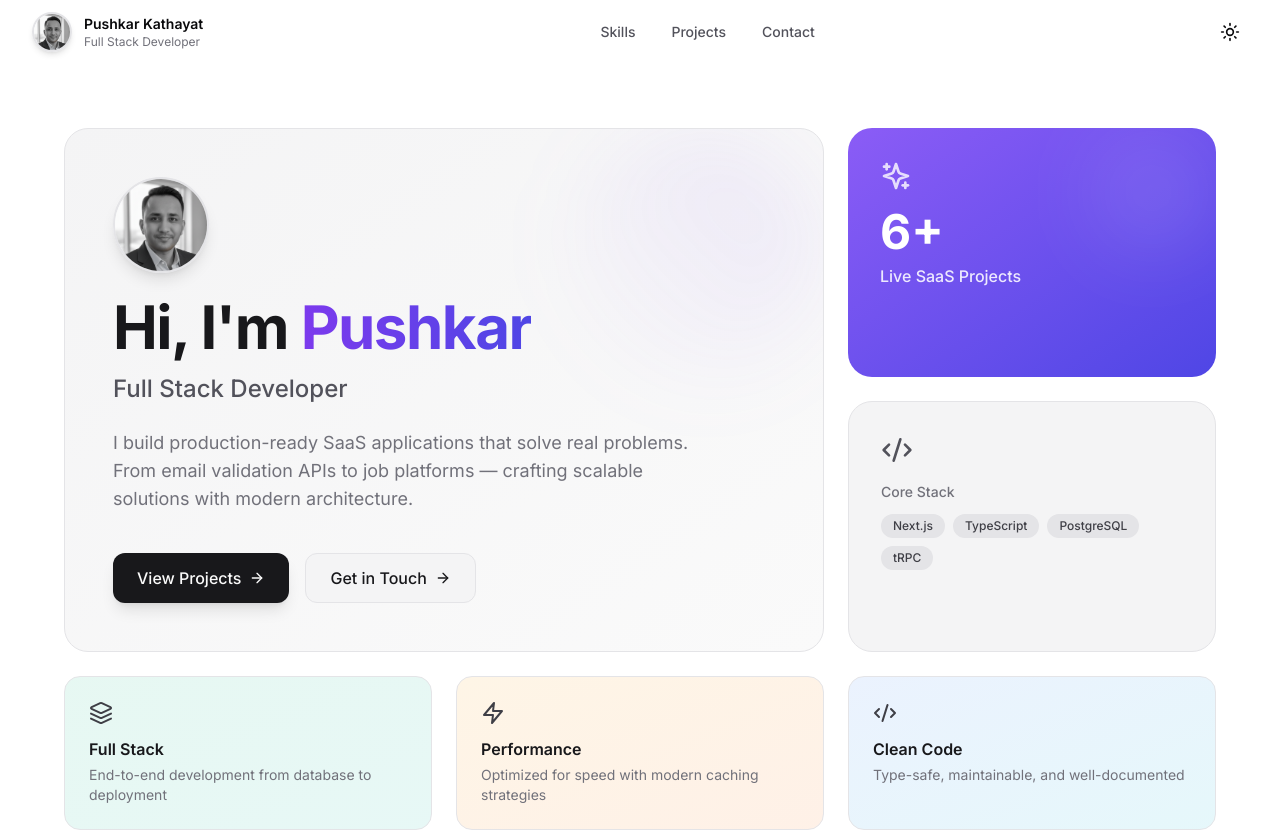
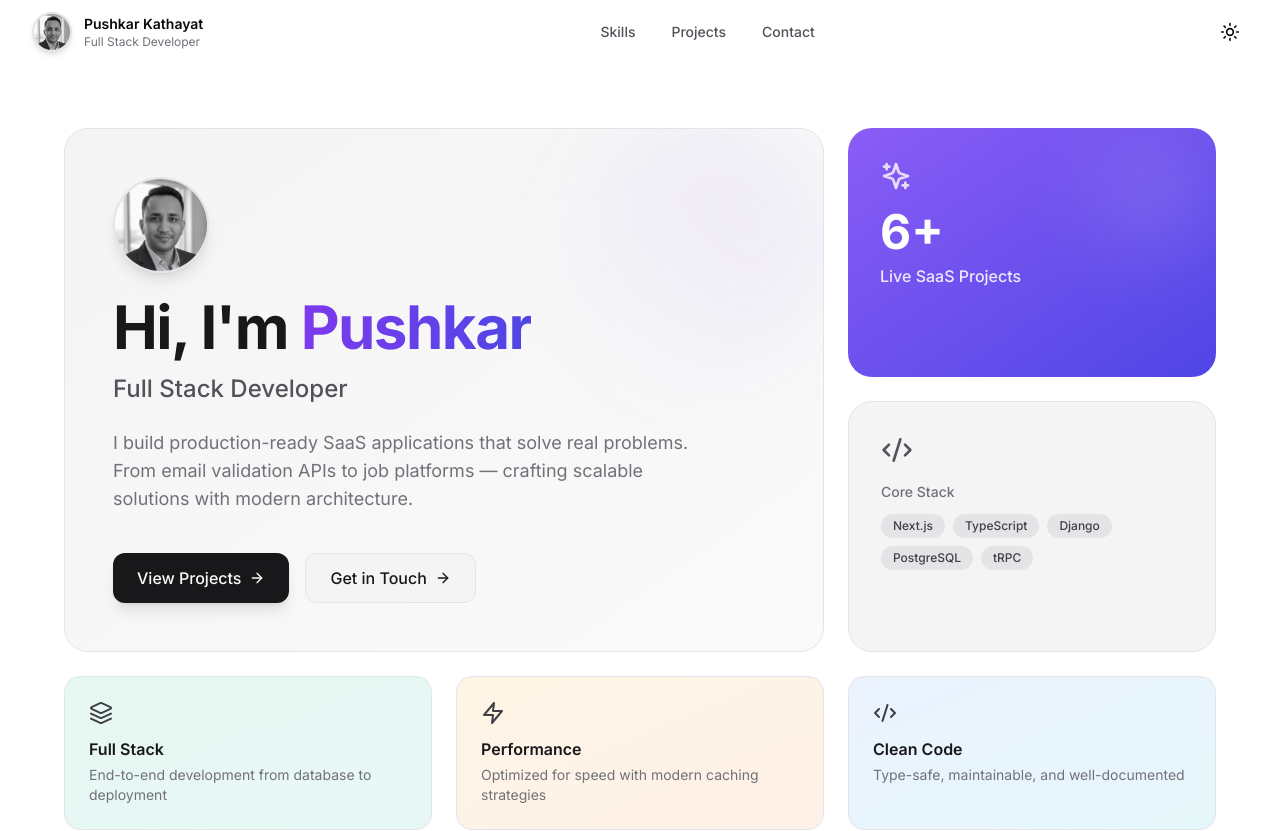
Before and after one commit to pushkarsingh32/PersonalPortfolio, a Next.js app: page / in a window 1280 px wide. Shown: the top 831 px of the page. Built offline with nearby package versions, Linux system fonts and the light colour scheme.

Commit message:
Add Django to Core Stack in hero section

```diff
--- a/src/components/hero.tsx
+++ b/src/components/hero.tsx
@@ -113,7 +113,7 @@ export function Hero() {
               <Code2 className="w-8 h-8 mb-4 text-zinc-600 dark:text-zinc-400" />
               <p className="text-sm font-medium text-zinc-500 dark:text-zinc-400 mb-3">Core Stack</p>
               <div className="flex flex-wrap gap-2">
-                {["Next.js", "TypeScript", "PostgreSQL", "tRPC"].map((tech) => (
+                {["Next.js", "TypeScript", "Django", "PostgreSQL", "tRPC"].map((tech) => (
                   <span
                     key={tech}
                     className="px-3 py-1 text-xs font-medium rounded-full bg-zinc-200 dark:bg-zinc-800 text-zinc-700 dark:text-zinc-300"
```
